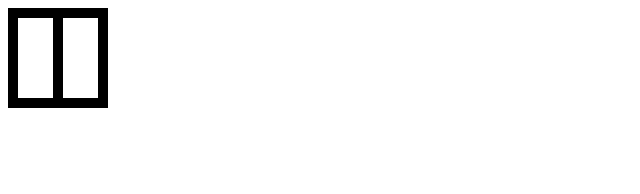
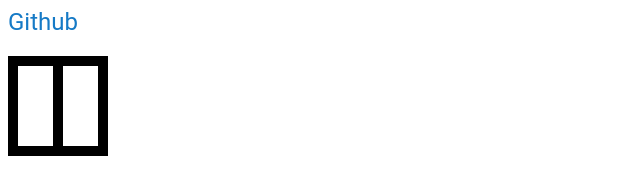
Before and after one commit to Constantine-An/youtube-buttons, a plain HTML site: page index.html in a window 1280 px wide. Shown: the whole page, without its empty margins (0-640 px from the left). Drawn offline with Linux system fonts and the light colour scheme.

Commit message:
added github link

```diff
--- a/index.css
+++ b/index.css
@@ -1,7 +1,3 @@
-.control__input {
-	display: none;
-}
-
 .control {
 	overflow: hidden;
 	display: block;
@@ -39,6 +35,10 @@
 	transition: transform 0.3s ease-out;
 }
 
+.control__input {
+	display: none;
+}
+
 .control__input:checked + .control{
 	background-size: 45% 80%, 45% 80%;
 }
@@ -48,3 +48,13 @@
 .control__input:checked + .control:after {
 	transform: rotate(-27deg);
 }
+
+
+.gh-link {
+	font-family: Roboto, arial, sans-serif;
+	text-decoration: none;
+	margin-bottom: 20px;
+	font-size: 24px;
+	color: #167ac6;
+	display: inline-block;
+}
--- a/index.html
+++ b/index.html
@@ -6,7 +6,10 @@
 	<link rel="stylesheet" href="index.css">
 </head>
 <body>
-	<input class="control__input" type="checkbox" id="pause-play"/>
-	<label class="control" for="pause-play"></label>
+	<a class="gh-link" href="https://github.com/wtfil/youtube-buttons">Github</a>
+	<div>
+		<input class="control__input" type="checkbox" id="pause-play"/>
+		<label class="control" for="pause-play"></label>
+	</div>
 </body>
 </html>
```
